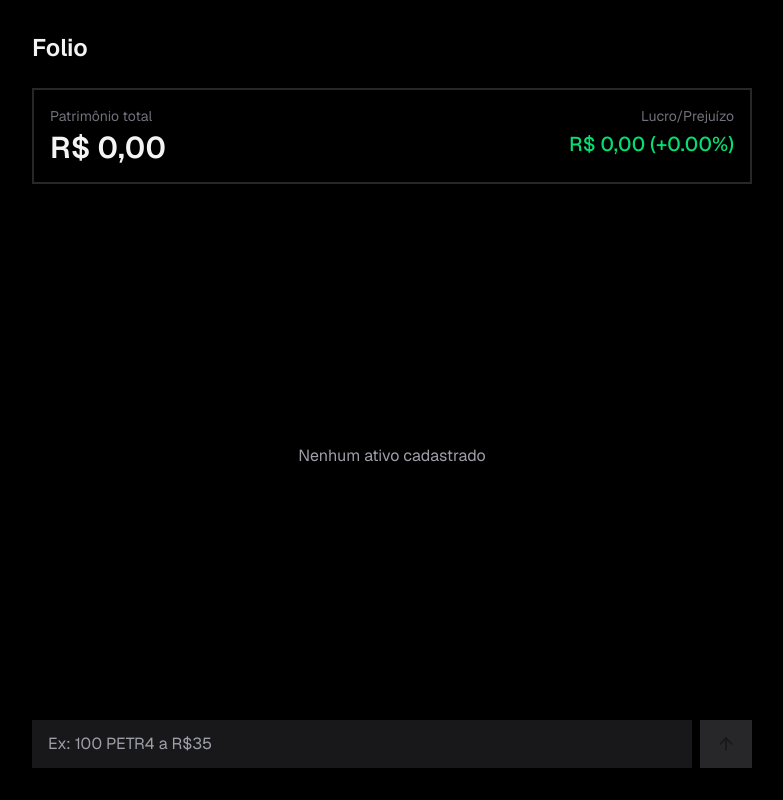
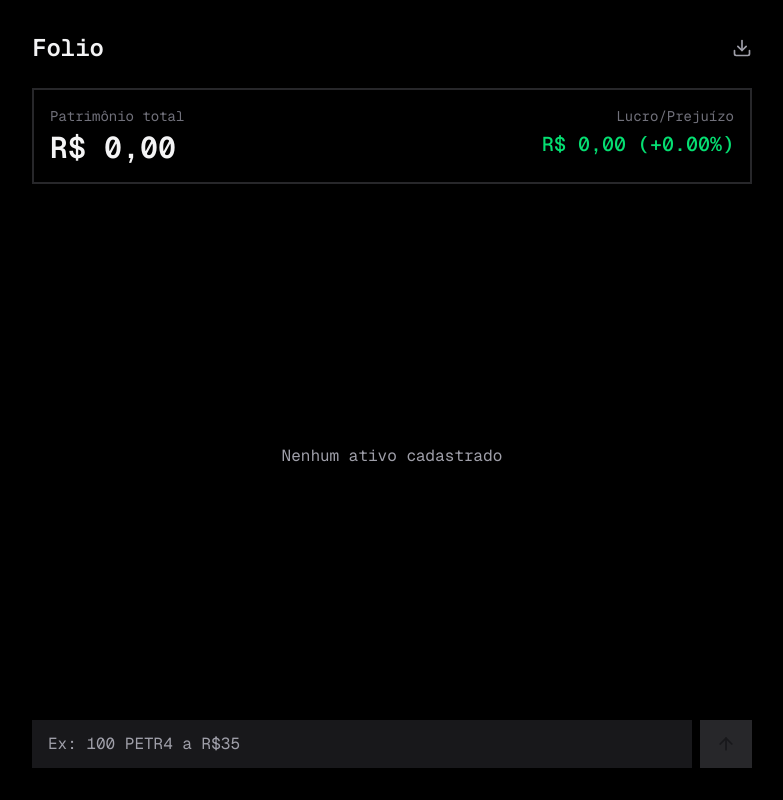
Before and after one commit to brennop/folio, a Next.js app: page / in a window 1280 px wide. Shown: the whole page, without its empty margins (248-1031 px from the left). Built offline with nearby package versions, Linux system fonts and the light colour scheme.

Commit message:
downloads and rf/rv

```diff
--- a/src/components/AssetList.jsx
+++ b/src/components/AssetList.jsx
@@ -31,6 +31,16 @@ export default function AssetList({ assets, assetValues = {}, onDelete, onEdit }
         ? `${asset.rate}% a.a.`
         : `${asset.rate}% CDI`;
       return `${asset.type.toUpperCase()} ${asset.bank}: R$${asset.amount} ${rateDisplay}${dateSuffix}`;
+    }
+    if (asset.type?.startsWith('tesouro_')) {
+      const typeLabels = {
+        tesouro_selic: 'Tesouro Selic',
+        tesouro_ipca: 'Tesouro IPCA+',
+        tesouro_prefixado: 'Tesouro Prefixado',
+      };
+      const label = typeLabels[asset.type] || asset.type.toUpperCase();
+      const rateDisplay = asset.rate ? ` ${asset.rate}%` : '';
+      return `${label}${rateDisplay}: R$${asset.amount}${dateSuffix}`;
     }
     return `${asset.type.toUpperCase()} ${asset.bank}: R$${asset.amount}${dateSuffix}`;
   };
--- a/src/components/EditAssetModal.jsx
+++ b/src/components/EditAssetModal.jsx
@@ -23,14 +23,16 @@ export default function EditAssetModal({ asset, onSave, onCancel }) {
       cdb: 'CDB',
       lci: 'LCI',
       lca: 'LCA',
-      tesouro: 'Tesouro',
+      tesouro_selic: 'Tesouro Selic',
+      tesouro_ipca: 'Tesouro IPCA+',
+      tesouro_prefixado: 'Tesouro Prefixado',
     };
     return labels[type] || type.toUpperCase();
   };
 
   const isStock = asset.type === 'acao' || asset.type === 'etf';
   const isFixedIncome = asset.type === 'cdb' || asset.type === 'lci' || asset.type === 'lca';
-  const isTesouro = asset.type === 'tesouro';
+  const isTesouro = asset.type?.startsWith('tesouro_');
 
   return (
     <div className="fixed inset-0 bg-black/70 flex items-center justify-center z-50">
--- a/src/components/PortfolioSummary.jsx
+++ b/src/components/PortfolioSummary.jsx
@@ -1,4 +1,4 @@
-export default function PortfolioSummary({ totalValue, profit, profitPercent, isLoading, error }) {
+export default function PortfolioSummary({ totalValue, profit, profitPercent, rendaFixaTotal, rendaVariavelTotal, isLoading, error }) {
   const formatCurrency = (value) => {
     return new Intl.NumberFormat('pt-BR', {
       style: 'currency',
@@ -46,6 +46,35 @@ export default function PortfolioSummary({ totalValue, profit, profitPercent, is
           )}
         </div>
       </div>
+
+      {totalValue > 0 && (
+        <div className="mt-4">
+          <div className="h-3 w-full bg-zinc-800 overflow-hidden flex">
+            {rendaVariavelTotal > 0 && (
+              <div
+                className="bg-blue-500 h-full"
+                style={{ width: `${(rendaVariavelTotal / totalValue) * 100}%` }}
+              />
+            )}
+            {rendaFixaTotal > 0 && (
+              <div
+                className="bg-emerald-500 h-full"
+                style={{ width: `${(rendaFixaTotal / totalValue) * 100}%` }}
+              />
+            )}
+          </div>
+          <div className="flex justify-between mt-2 text-xs text-zinc-400">
+            <span className="flex items-center gap-1.5">
+              <span className="w-2 h-2 rounded-full bg-blue-500" />
+              Variável {((rendaVariavelTotal / totalValue) * 100).toFixed(1)}%
+            </span>
+            <span className="flex items-center gap-1.5">
+              <span className="w-2 h-2 rounded-full bg-emerald-500" />
+              Fixa {((rendaFixaTotal / totalValue) * 100).toFixed(1)}%
+            </span>
+          </div>
+        </div>
+      )}
     </div>
   );
 }
--- a/src/hooks/usePortfolioValue.js
+++ b/src/hooks/usePortfolioValue.js
@@ -14,6 +14,8 @@ export function usePortfolioValue(assets) {
     profit: 0,
     profitPercent: 0,
     assetValues: {},
+    rendaFixaTotal: 0,
+    rendaVariavelTotal: 0,
     isLoading: true,
     error: null,
   });
@@ -26,6 +28,8 @@ export function usePortfolioValue(assets) {
         profit: 0,
         profitPercent: 0,
         assetValues: {},
+        rendaFixaTotal: 0,
+        rendaVariavelTotal: 0,
         isLoading: false,
         error: null,
       });
@@ -56,7 +60,12 @@ export function usePortfolioValue(assets) {
 
       let totalValue = 0;
       let totalInvested = 0;
+      let rendaFixaTotal = 0;
+      let rendaVariavelTotal = 0;
       const assetValues = {};
+
+      const rendaVariavelTypes = ['acao', 'etf'];
+      const rendaFixaTypes = ['cdb', 'lci', 'lca', 'tesouro_selic', 'tesouro_ipca', 'tesouro_prefixado'];
 
       for (const asset of assets) {
         let result;
@@ -139,8 +148,15 @@ export function usePortfolioValue(assets) {
           invested,
         };
 
-        totalValue += result.currentValue || 0;
+        const currentValue = result.currentValue || 0;
+        totalValue += currentValue;
         totalInvested += invested;
+
+        if (rendaVariavelTypes.includes(asset.type)) {
+          rendaVariavelTotal += currentValue;
+        } else if (rendaFixaTypes.includes(asset.type)) {
+          rendaFixaTotal += currentValue;
+        }
       }
 
       const profit = totalValue - totalInvested;
@@ -152,6 +168,8 @@ export function usePortfolioValue(assets) {
         profit,
         profitPercent,
         assetValues,
+        rendaFixaTotal,
+        rendaVariavelTotal,
         isLoading: false,
         error: null,
       });
--- a/src/pages/index.js
+++ b/src/pages/index.js
@@ -1,5 +1,5 @@
 import { useState, useEffect } from 'react';
-import { Geist } from 'next/font/google';
+import { Geist_Mono } from 'next/font/google';
 import { getAllAssets, addAsset, deleteAsset, updateAsset } from '@/lib/db';
 import AssetList from '@/components/AssetList';
 import EditAssetModal from '@/components/EditAssetModal';
@@ -7,15 +7,15 @@ import ChatInput from '@/components/ChatInput';
 import PortfolioSummary from '@/components/PortfolioSummary';
 import { usePortfolioValue } from '@/hooks/usePortfolioValue';
 
-const geistSans = Geist({
-  variable: '--font-geist-sans',
+const geistMono = Geist_Mono({
+  variable: '--font-geist-mono',
   subsets: ['latin'],
 });
 
 export default function Home() {
   const [assets, setAssets] = useState([]);
   const [editingAsset, setEditingAsset] = useState(null);
-  const { totalValue, profit, profitPercent, assetValues, isLoading, error } = usePortfolioValue(assets);
+  const { totalValue, profit, profitPercent, assetValues, rendaFixaTotal, rendaVariavelTotal, isLoading, error } = usePortfolioValue(assets);
 
   useEffect(() => {
     getAllAssets().then(setAssets);
@@ -53,21 +53,56 @@ export default function Home() {
     setEditingAsset(null);
   };
 
+  const handleDownload = () => {
+    const json = JSON.stringify(assets, null, 2);
+    const blob = new Blob([json], { type: 'application/json' });
+    const url = URL.createObjectURL(blob);
+    const a = document.createElement('a');
+    a.href = url;
+    a.download = 'folio-assets.json';
+    a.click();
+    URL.revokeObjectURL(url);
+  };
+
   return (
     <div
-      className={`${geistSans.className} flex min-h-screen items-center justify-center bg-black`}
+      className={`${geistMono.className} flex min-h-screen items-center justify-center bg-black`}
     >
       <main className="flex h-screen w-full max-w-3xl flex-col bg-black py-8 px-6">
-        <header className="mb-6">
+        <header className="mb-6 flex items-center justify-between">
           <h1 className="text-2xl font-semibold text-zinc-100">
             Folio
           </h1>
+          <button
+            onClick={handleDownload}
+            className="text-zinc-400 hover:text-zinc-100 transition-colors"
+            aria-label="Baixar JSON"
+            title="Baixar JSON"
+          >
+            <svg
+              xmlns="http://www.w3.org/2000/svg"
+              width="20"
+              height="20"
+              viewBox="0 0 24 24"
+              fill="none"
+              stroke="currentColor"
+              strokeWidth="2"
+              strokeLinecap="round"
+              strokeLinejoin="round"
+            >
+              <path d="M21 15v4a2 2 0 0 1-2 2H5a2 2 0 0 1-2-2v-4" />
+              <polyline points="7 10 12 15 17 10" />
+              <line x1="12" y1="15" x2="12" y2="3" />
+            </svg>
+          </button>
         </header>
 
         <PortfolioSummary
           totalValue={totalValue}
           profit={profit}
           profitPercent={profitPercent}
+          rendaFixaTotal={rendaFixaTotal}
+          rendaVariavelTotal={rendaVariavelTotal}
           isLoading={isLoading}
           error={error}
         />
```
